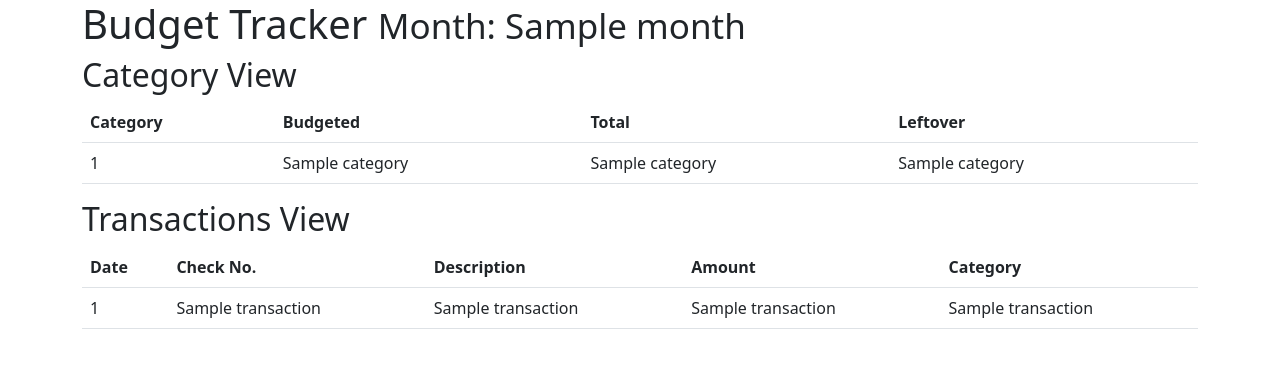
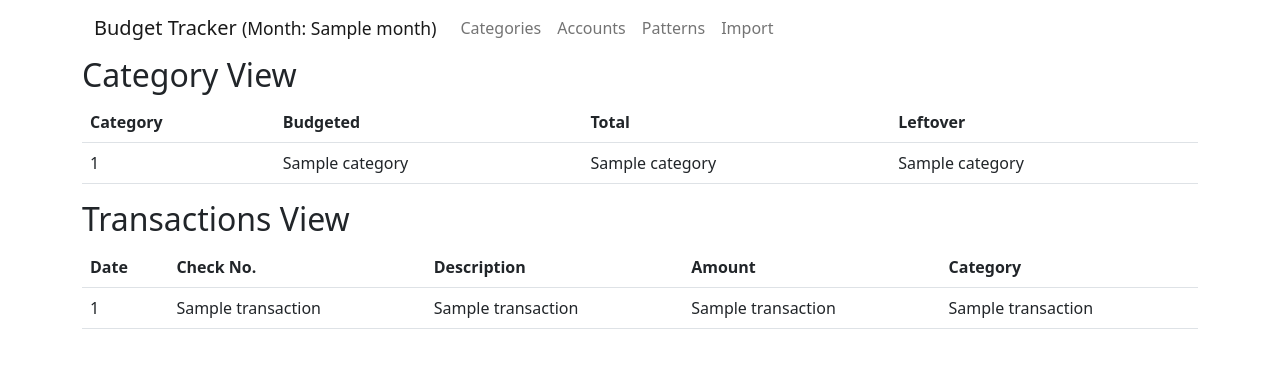
Before and after one commit to cpgillem/budget-loader, a Flask app: template budgetloader/templates/index.html in a window 1280 px wide. Shown: the top 368 px of the page. Run offline with Flask 3, Linux system fonts and the light colour scheme; the template is opened without the code that fills it: most values are stand-ins (such as "Sample title", 1, 10 or a date in 2020); some libraries are stand-ins or nearby versions.

Commit message:
Add basic navigation.

```diff
--- a/budgetloader/templates/index.html
+++ b/budgetloader/templates/index.html
@@ -9,11 +9,32 @@
 
 <body>
     <div class="container-lg">
-        <div class="row">
-            <div class="col">
-                <h1>Budget Tracker <small class="text-body-secondary">Month: {{ month }}</small></h1>
+        <nav class="navbar navbar-expand-lg">
+            <div class="container-fluid">
+                <a class="navbar-brand" href="#">Budget Tracker <small>(Month: {{ month }})</small></a>
+                <button class="navbar-toggler" type="button" data-bs-toggle="collapse"
+                    data-bs-target="#navbarSupportedContent" aria-controls="navbarSupportedContent"
+                    aria-expanded="false" aria-label="Toggle navigation">
+                    <span class="navbar-toggler-icon"></span>
+                </button>
+                <div class="collapse navbar-collapse" id="navbarSupportedContent">
+                    <ul class="navbar-nav me-auto mb-2 mb-lg-0">
+                        <li class="nav-item">
+                            <a class="nav-link" href="#">Categories</a>
+                        </li>
+                        <li class="nav-item">
+                            <a class="nav-link" href="#">Accounts</a>
+                        </li>
+                        <li class="nav-item">
+                            <a class="nav-link" href="#">Patterns</a>
+                        </li>
+                        <li class="nav-item">
+                            <a class="nav-link" href="#">Import</a>
+                        </li>
+                    </ul>
                 </div>
             </div>
+        </nav>
 
         <div class="row">
             <div class="col">
```
Lines whose indentation alone changed are shown as unchanged.
